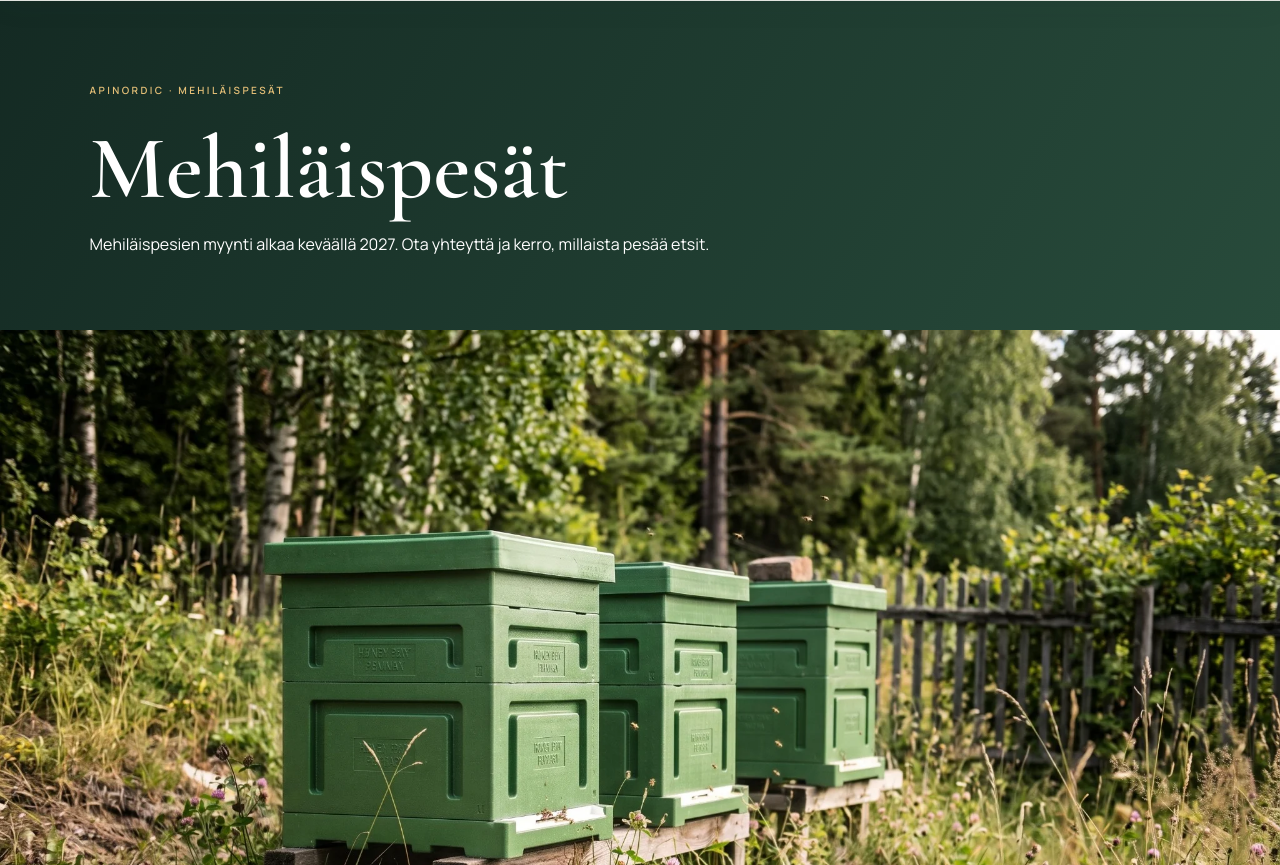
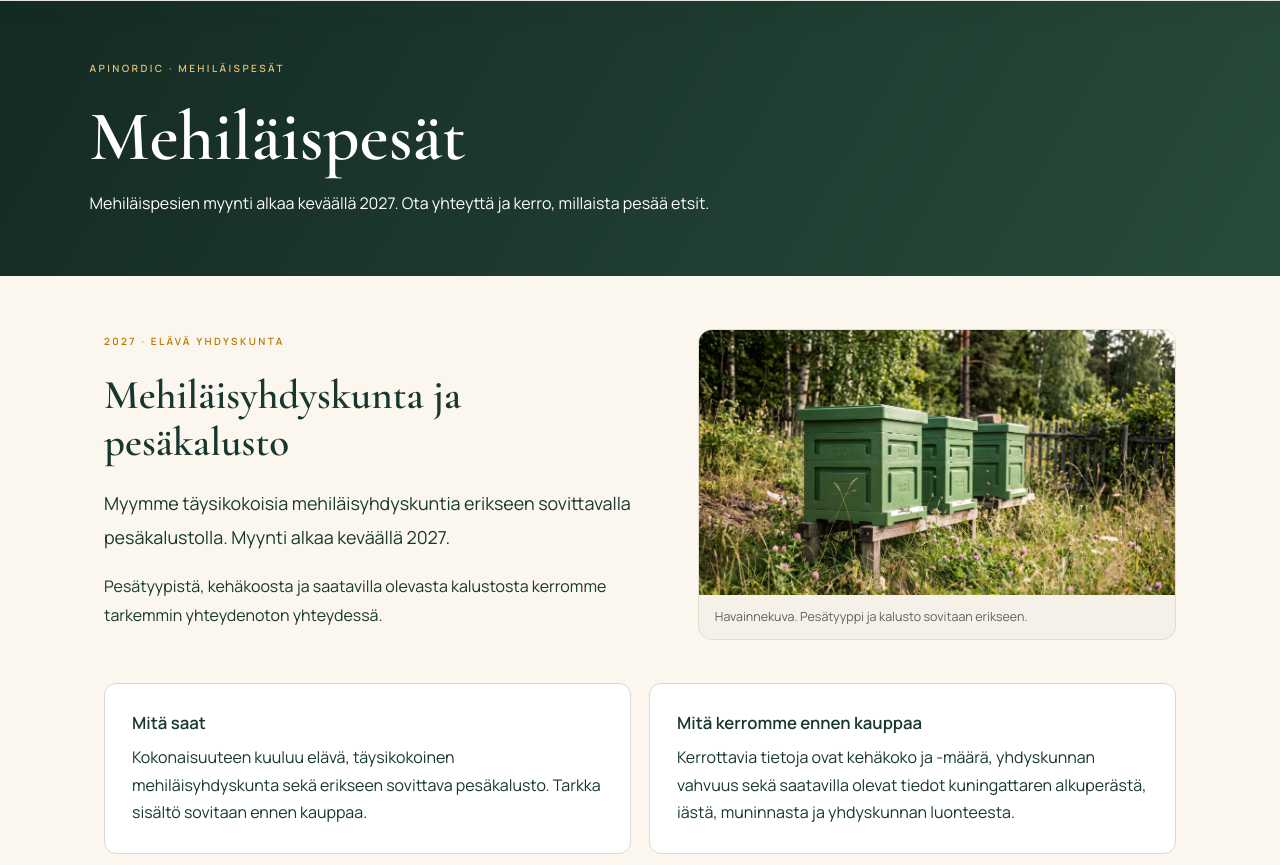
Before and after one commit to hasanbasri0/apinordic-website, a plain HTML site: page mehilaispesat.html in a window 1280 px wide. Shown: the part 87-952 px from the top of the page. Drawn offline with nearby package versions, Linux system fonts and the light colour scheme.

Commit message:
Make bee colony photo compact alongside introduction and tighten spacing

```diff
--- a/mehilaispesat.html
+++ b/mehilaispesat.html
@@ -10,7 +10,8 @@
 <link rel="stylesheet" href="styles.css?v=contact-20261125">
 <style>
 .hives-hero{padding:105px max(7%,24px) 75px;background:linear-gradient(120deg,#142a23,#284b3b);color:#fff}.hives-hero .eyebrow{color:#e4bf77}.hives-hero h1{font:600 clamp(3rem,7vw,6rem)/1.02 'Cormorant Garamond',serif;margin:15px 0}.hives-hero p{max-width:650px;line-height:1.8}.hives-container{max-width:1120px;margin:auto;padding:76px 24px}.hives-container h2{font:600 clamp(2.1rem,4vw,3.4rem)/1.15 'Cormorant Garamond',serif;margin:0 0 20px}.hives-intro{font-size:1.12rem;line-height:1.9;max-width:770px}.hives-grid{display:grid;grid-template-columns:repeat(2,minmax(0,1fr));gap:18px;margin:35px 0}.hives-card{border:1px solid #d8d8cf;border-radius:12px;padding:27px;background:#fff}.hives-card h3{margin:0 0 10px;font-size:1.05rem}.hives-card p{margin:0;line-height:1.7}.hives-note{background:#f5f1e8;border-radius:14px;padding:35px;margin:32px 0}.hives-note p{line-height:1.8}.hives-cta{background:#18382d;color:#fff;border-radius:16px;padding:44px}.hives-cta a{display:inline-block;background:#e5c88b;color:#173429;text-decoration:none;padding:14px 22px;border-radius:5px;font-weight:600;margin-top:14px}.hives-cta p{line-height:1.7}.hives-small{color:#5c625e;font-size:.91rem}@media(max-width:680px){.hives-hero{padding:70px 24px}.hives-grid{grid-template-columns:1fr}.hives-container{padding:52px 20px}.hives-cta{padding:27px}}
-.hives-photo{margin:0;background:#f5f1e8}.hives-photo img{display:block;width:100%;height:auto;aspect-ratio:2048/1143;object-fit:cover}.hives-photo figcaption{padding:12px 24px;font-size:.8rem;color:#5c625e;text-align:center}.hives-hero{padding-top:70px;padding-bottom:55px}</style>
+.hives-overview{display:grid;grid-template-columns:minmax(0,1.15fr) minmax(0,1fr);align-items:center;gap:44px;margin-bottom:38px}.hives-photo{margin:0;background:#f5f1e8;border-radius:14px;overflow:hidden;border:1px solid #e3ddcf}.hives-photo img{display:block;width:100%;height:auto;aspect-ratio:2048/1143}.hives-photo figcaption{padding:12px 16px;font-size:.78rem;line-height:1.6;color:#5c625e}.hives-hero{padding:48px max(7%,24px) 42px}.hives-hero h1{font-size:clamp(2.8rem,5.5vw,4.6rem)}.hives-container{padding-top:48px}.hives-overview h2{font-size:clamp(2rem,3.2vw,2.8rem)}.hives-overview-copy>p:last-child{line-height:1.8}.hives-grid{margin-top:24px}@media(max-width:760px){.hives-overview{grid-template-columns:1fr;gap:24px;margin-bottom:28px}.hives-photo{width:100%;max-width:480px;justify-self:center}.hives-hero{padding:38px 24px 32px}.hives-container{padding-top:32px}.hives-overview .hives-intro{font-size:1rem}}
+</style>
 <link rel="canonical" href="https://hasanbasri0.github.io/apinordic-website/mehilaispesat.html">
 <meta property="og:title" content="Mehiläispesät | APINORDIC">
 <meta property="og:description" content="APINORDICin mehiläispesien myynti alkaa keväällä 2027 Turun seudulla. Kysy lisätietoja pesistä, kalustosta ja saatavuudesta.">
@@ -43,12 +44,14 @@
 <h1 data-fi="Mehiläispesät" data-en="Bee Colonies">Mehiläispesät</h1>
 <p data-fi="Mehiläispesien myynti alkaa keväällä 2027. Ota yhteyttä ja kerro, millaista pesää etsit." data-en="Bee colony sales begin in spring 2027. Get in touch and tell us what you are looking for.">Mehiläispesien myynti alkaa keväällä 2027. Ota yhteyttä ja kerro, millaista pesää etsit.</p>
 </section>
-<figure class="hives-photo"><img src="assets/mehilaispesat-2027.webp" width="2048" height="1143" alt="Vihreitä mehiläispesiä metsän reunalla" decoding="async"><figcaption data-fi="Havainnekuva. Pesätyyppi ja kalusto sovitaan erikseen." data-en="Illustrative image. Hive type and equipment are agreed separately.">Havainnekuva. Pesätyyppi ja kalusto sovitaan erikseen.</figcaption></figure>
+
 <section class="hives-container">
+<div class="hives-overview"><div class="hives-overview-copy">
 <p class="eyebrow" data-fi="2027 · ELÄVÄ YHDYSKUNTA" data-en="2027 · LIVE COLONY">2027 · ELÄVÄ YHDYSKUNTA</p>
 <h2 data-fi="Mehiläisyhdyskunta ja pesäkalusto" data-en="Bee colony and hive equipment">Mehiläisyhdyskunta ja pesäkalusto</h2>
 <p class="hives-intro" data-fi="Myymme täysikokoisia mehiläisyhdyskuntia erikseen sovittavalla pesäkalustolla. Myynti alkaa keväällä 2027." data-en="We sell full-sized bee colonies with separately agreed hive equipment. Sales begin in spring 2027.">Myymme täysikokoisia mehiläisyhdyskuntia erikseen sovittavalla pesäkalustolla. Myynti alkaa keväällä 2027.</p>
 <p data-fi="Pesätyypistä, kehäkoosta ja saatavilla olevasta kalustosta kerromme tarkemmin yhteydenoton yhteydessä." data-en="We will discuss hive type, frame size and available equipment when you contact us.">Pesätyypistä, kehäkoosta ja saatavilla olevasta kalustosta kerromme tarkemmin yhteydenoton yhteydessä.</p>
+</div><figure class="hives-photo"><img src="assets/mehilaispesat-2027.webp" width="2048" height="1143" alt="Vihreitä mehiläispesiä metsän reunalla" decoding="async"><figcaption data-fi="Havainnekuva. Pesätyyppi ja kalusto sovitaan erikseen." data-en="Illustrative image. Hive type and equipment are agreed separately.">Havainnekuva. Pesätyyppi ja kalusto sovitaan erikseen.</figcaption></figure></div>
 <div class="hives-grid">
 <article class="hives-card"><h3 data-fi="Mitä saat" data-en="What you would get">Mitä saat</h3><p data-fi="Kokonaisuuteen kuuluu elävä, täysikokoinen mehiläisyhdyskunta sekä erikseen sovittava pesäkalusto. Tarkka sisältö sovitaan ennen kauppaa." data-en="The package includes a live, full-sized bee colony and separately agreed hive equipment. Exact contents are agreed before purchase.">Kokonaisuuteen kuuluu elävä, täysikokoinen mehiläisyhdyskunta sekä erikseen sovittava pesäkalusto. Tarkka sisältö sovitaan ennen kauppaa.</p></article>
 <article class="hives-card"><h3 data-fi="Mitä kerromme ennen kauppaa" data-en="What we will tell you before purchase">Mitä kerromme ennen kauppaa</h3><p data-fi="Kerrottavia tietoja ovat kehäkoko ja -määrä, yhdyskunnan vahvuus sekä saatavilla olevat tiedot kuningattaren alkuperästä, iästä, muninnasta ja yhdyskunnan luonteesta." data-en="We will share frame size and count, colony strength, and available information about the queen’s origin, age, laying activity and colony temperament.">Kerrottavia tietoja ovat kehäkoko ja -määrä, yhdyskunnan vahvuus sekä saatavilla olevat tiedot kuningattaren alkuperästä, iästä, muninnasta ja yhdyskunnan luonteesta.</p></article>
```
